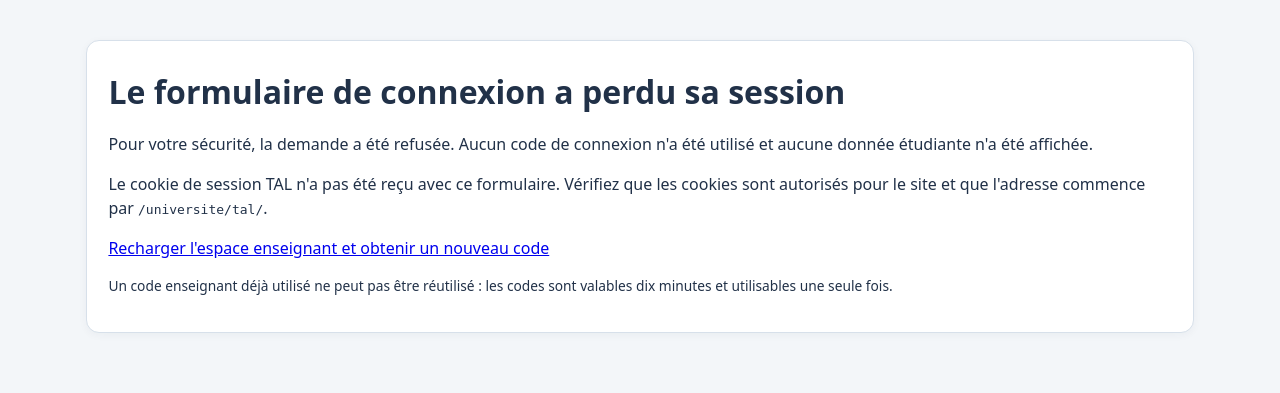
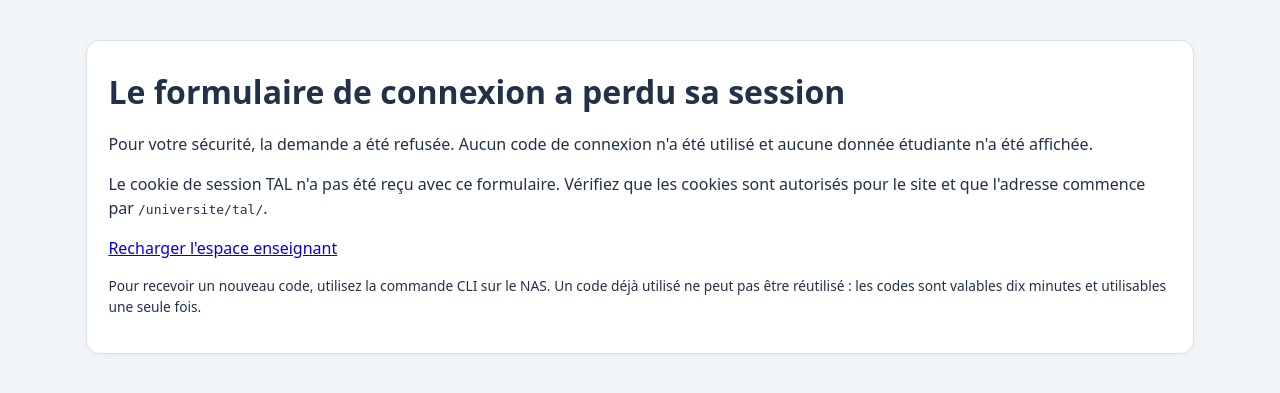
Before and after one commit to dreymond732/tal-notebook-evaluator, a Flask app: template app/templates/teacher_session_error_template.html in a window 1280 px wide. Shown: the top 393 px of the page. Run offline with Flask 3, Linux system fonts and the light colour scheme; the template is opened without the code that fills it: most values are stand-ins (such as "Sample title", 1, 10 or a date in 2020).

Commit message:
Ne suggère plus d'envoi d'OTP depuis le navigateur après une erreur CSRF

```diff
--- a/app/templates/teacher_session_error_template.html
+++ b/app/templates/teacher_session_error_template.html
@@ -20,8 +20,8 @@
        correspond plus à la session active. Cela peut suivre une modification
        du chemin de cookie ou l'ouverture d'un formulaire ancien.</p>
   {% endif %}
-  <p><a href="{{ return_url }}">Recharger l'espace enseignant et obtenir un nouveau code</a></p>
-  <p class="small">Un code enseignant déjà utilisé ne peut pas être réutilisé :
+  <p><a href="{{ return_url }}">Recharger l'espace enseignant</a></p>
+  <p class="small">Pour recevoir un nouveau code, utilisez la commande CLI sur le NAS. Un code déjà utilisé ne peut pas être réutilisé :
      les codes sont valables dix minutes et utilisables une seule fois.</p>
 </section></main>
 </body>
```
